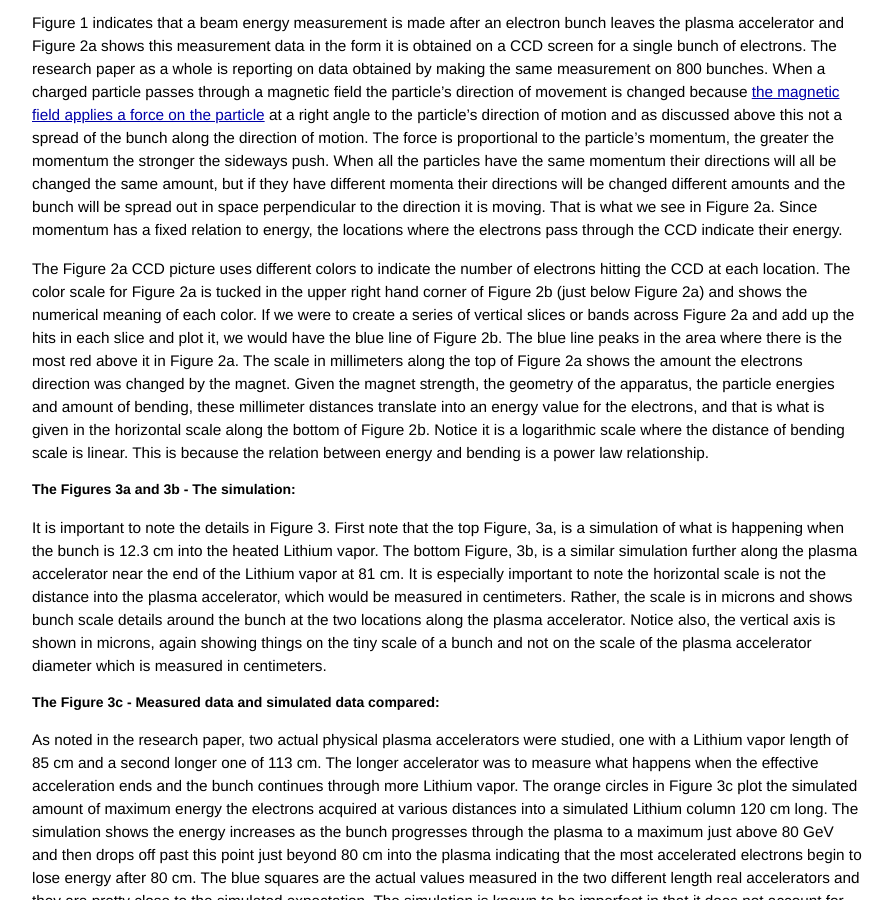
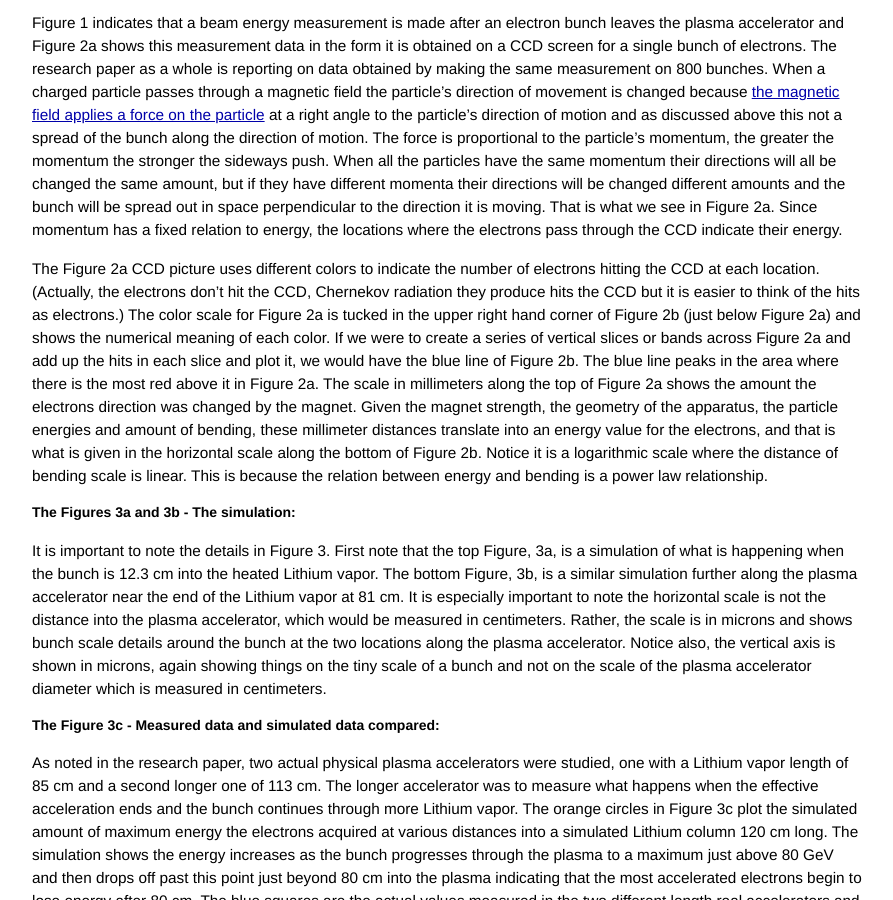
Before and after one commit to grbfacet/facet, a Jekyll site: the page built from energy-doubling-explained.md, in a window 1280 px wide and 900 px high, scrolled down 7359 px. Shown: the whole window, without its empty margins (193-1086 px from the left). Built offline with Jekyll 4.4.1, drawn with Linux system fonts in a browser that asks for light colours.

Commit message:
Update energy-doubling-explained.md

```diff
--- a/energy-doubling-explained.md
+++ b/energy-doubling-explained.md
@@ -156,7 +156,7 @@ With a very dense bunch of very [high energy electrons passing through the Lithi
 Figure 1 indicates that a beam energy measurement is made after an electron bunch leaves the plasma accelerator and Figure 2a shows this measurement data in the form it is obtained on a CCD screen for a single bunch of electrons. The research paper as a whole is reporting on data obtained by making the same measurement on 800 bunches. When a charged particle passes through a magnetic field the particle’s direction of movement is changed because [the magnetic field applies a force on the particle](/beam-control-tutorial.html#agnets-and-the-beam-path) at a right angle to the particle’s direction of motion and as discussed above this not a spread of the bunch along the direction of motion. The force is proportional to the particle’s momentum, the greater the momentum the stronger the sideways push. When all the particles have the same momentum their directions will all be changed the same amount, but if they have different momenta their directions will be changed different amounts and the bunch will be spread out in space perpendicular to the direction it is moving. That is what we see in Figure 2a. Since momentum has a fixed relation to energy, the locations where the electrons pass through the CCD indicate their energy.
 
 
-The Figure 2a CCD picture uses different colors to indicate the number of electrons hitting the CCD at each location. The color scale for Figure 2a is tucked in the upper right hand corner of Figure 2b (just below Figure 2a) and shows the numerical meaning of each color. If we were to create a series of vertical slices or bands across Figure 2a and add up the hits in each slice and plot it, we would have the blue line of Figure 2b. The blue line peaks in the area where there is the most red above it in Figure 2a. The scale in millimeters along the top of Figure 2a shows the amount the electrons direction was changed by the magnet. Given the magnet strength, the geometry of the apparatus, the particle energies and amount of bending, these millimeter distances translate into an energy value for the electrons, and that is what is given in the horizontal scale along the bottom of Figure 2b. Notice it is a logarithmic scale where the distance of bending scale is linear. This is because the relation between energy and bending is a power law relationship.
+The Figure 2a CCD picture uses different colors to indicate the number of electrons hitting the CCD at each location. (Actually, the electrons don't hit the CCD, Chernekov radiation they produce hits the CCD but it is easier to think of the hits as electrons.) The color scale for Figure 2a is tucked in the upper right hand corner of Figure 2b (just below Figure 2a) and shows the numerical meaning of each color. If we were to create a series of vertical slices or bands across Figure 2a and add up the hits in each slice and plot it, we would have the blue line of Figure 2b. The blue line peaks in the area where there is the most red above it in Figure 2a. The scale in millimeters along the top of Figure 2a shows the amount the electrons direction was changed by the magnet. Given the magnet strength, the geometry of the apparatus, the particle energies and amount of bending, these millimeter distances translate into an energy value for the electrons, and that is what is given in the horizontal scale along the bottom of Figure 2b. Notice it is a logarithmic scale where the distance of bending scale is linear. This is because the relation between energy and bending is a power law relationship.
 
 ##### The Figures 3a and 3b - The simulation:
 
```
